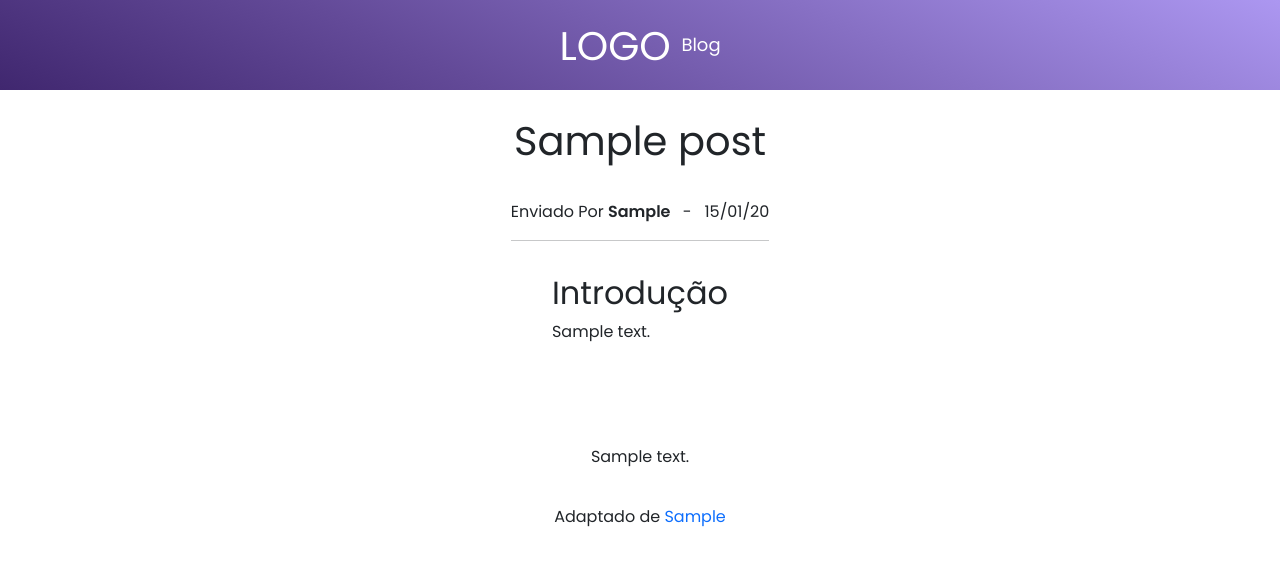
After one commit to miguelhp373/Poupa_Mais_App_Web_Financas_TCC_2021_ETECVAV, a PHP site: page /pages/blog/view/post.php?id=1 in a window 1280 px wide. The commit adds this page. Shown: the top 566 px of the page. Run offline with PHP 8.4, Linux system fonts and the light colour scheme; tables that the repository leaves empty or names only in its code hold one stand-in row (values such as "Sample post"); some libraries are stand-ins or nearby versions.

Commit message:
blog commit - first beta

```diff
--- /dev/null
+++ b/pages/blog/view/post.php
@@ -0,0 +1,147 @@
+<?php
+require_once('../../../source/controller/connection.php');
+
+
+$get_Id = filter_input(INPUT_GET, 'id', FILTER_SANITIZE_STRING);
+
+//busca posts
+
+try {
+
+    $searchPost = $connection->prepare("SELECT id, title, description, text, date, creatorpost, origin FROM blog_posts WHERE id = :id");
+    $searchPost->bindParam(':id', $get_Id);
+    $searchPost->execute();
+
+    if ($searchPost->rowCount() > 0) {
+        $row = $searchPost->fetchAll(PDO::FETCH_ASSOC);
+    }
+} catch (PDOException $error) {
+    die('Erro Ao Tentar Se Comunicar com o Servidor, Tente Novamente Mais Tarde.');
+}
+
+?>
+
+<!DOCTYPE html>
+<html lang="pt-br">
+
+<head>
+    <meta charset="UTF-8" />
+    <meta http-equiv="X-UA-Compatible" content="IE=edge" />
+    <meta name="viewport" content="width=device-width, initial-scale=1.0" />
+    <title>Blog | <?php foreach ($row as $get_Data) {echo $get_Data['title']; }?></title>
+
+    <!--Criado em 06/08/2021-->
+
+    <!--Jquery-->
+    <script src="https://ajax.googleapis.com/ajax/libs/jquery/3.5.1/jquery.min.js"></script>
+
+    <!--Bootstrap v5-->
+    <link href="https://cdn.jsdelivr.net/npm/bootstrap@5.0.2/dist/css/bootstrap.min.css" rel="stylesheet" integrity="sha384-EVSTQN3/azprG1Anm3QDgpJLIm9Nao0Yz1ztcQTwFspd3yD65VohhpuuCOmLASjC" crossorigin="anonymous" />
+    <script src="https://cdn.jsdelivr.net/npm/bootstrap@5.0.2/dist/js/bootstrap.bundle.min.js" integrity="sha384-MrcW6ZMFYlzcLA8Nl+NtUVF0sA7MsXsP1UyJoMp4YLEuNSfAP+JcXn/tWtIaxVXM" crossorigin="anonymous"></script>
+
+    <!--Icones FontAwesome-->
+    <script src="https://kit.fontawesome.com/bb41ae50aa.js" crossorigin="anonymous"></script>
+
+    <!--Importante-->
+    <link rel="stylesheet" href="../../../source/root/root.css" />
+
+    <!--Estilos-->
+    <link rel="stylesheet" href="../../../source/styles/blog_page/main.css" />
+    <link rel="stylesheet" href="../../../source/styles/mobile/blog_page/main.css">
+
+    <!-- Mask Input JS -->
+    <script src="https://cdn.jsdelivr.net/gh/miguelhp373/MaskInputJS/maskjs@1.3/maskjs.min.js"></script>
+
+</head>
+<style>
+    .left_logo>a>h1>sup {
+        font-size: 18px;
+    }
+
+    .navbar-brand>sup {
+        font-size: 18px;
+    }
+</style>
+
+<body>
+    <!--NavBar Desktop-->
+    <div class="nav_bar_top">
+        <div class="row_nav_bar">
+            <div class="left_logo">
+                <a href="../index.php">
+                    <h1>LOGO
+                        <sup>Blog</sup>
+                    </h1>
+                </a>
+            </div>
+        </div>
+    </div>
+    <!------------------>
+
+    <!--NavBar Mobile-->
+    <div class="nav_bar_top_mobile">
+        <nav class="navbar navbar-expand-lg navbar-light bg-light mobile">
+            <div class="container-fluid">
+                <a class="navbar-brand" href="../index.php">
+                    Logo
+                    <sup>Blog</sup>
+                </a>
+            </div>
+        </nav>
+
+    </div>
+    <!------------------>
+
+    <div class="container-content-post">
+        <div class="content-post">
+            <?php
+            if (isset($row)) {
+                if ($row != null) {
+                    foreach ($row as $get_Data) {
+            ?>
+                        <div class="title-post-view">
+                            <h1><?php echo $get_Data['title']; ?></h1>
+                        </div>
+                        <div class="date_post">
+                            <span> Enviado Por
+                                <strong>
+                                    <?php echo $get_Data['creatorpost']; ?>
+                                </strong>
+                                &nbsp; - &nbsp; <?php echo date('d/m/y', strtotime($get_Data['date'])); ?>
+                            </span>
+                            <hr>
+                        </div>
+
+                        <div class="intro-description">
+                            <h2>Introdução</h2>
+                            <p>
+                                <?php echo $get_Data['description']; ?>
+                            </p>
+                        </div>
+
+                        <br>
+                        <br>
+                        <div class="text-notice">
+                            <p>
+                                <?php echo nl2br($get_Data['text']); ?>
+                            </p>
+                        </div>
+
+                        <div class="autor">
+                            <span>Adaptado de
+                                <a href="<?php echo $get_Data['origin']; ?>" target="_blank" rel="noopener noreferrer">
+                                    <?php echo $get_Data['origin']; ?>
+                                </a>
+                            </span>
+                            <br><br>
+                        </div>
+            <?php }
+                }
+            } else {
+                echo "<h1 >Post Não Encontrado</h1>";
+            } ?>
+        </div>
+    </div>
+</body>
+
+</html>
--- /dev/null
+++ b/source/styles/blog_page/main.css
@@ -0,0 +1,138 @@
+/* Nav Bar Styles */
+.nav_bar_top {
+  width: 100%;
+  height: 90px;
+
+  background-image: var(--gradiente-color);
+}
+
+.row_nav_bar {
+  display: flex;
+  flex-direction: row;
+  justify-content: space-around;
+  align-items: center;
+  height: 88px;
+}
+
+.row_nav_bar > .left_logo {
+  padding-top: 12px;
+}
+
+.row_nav_bar > .left_logo > a {
+  text-decoration: none;
+  color: #ffff;
+  font-family: "Poppins", sans-serif;
+}
+
+.row_nav_bar > .right_menu > a {
+  text-decoration: none;
+  color: #ffff;
+  font-family: "Poppins", sans-serif;
+
+  padding: 25px;
+
+  transition: 0.2s;
+}
+
+.row_nav_bar > .right_menu > a:hover {
+  filter: brightness(70%);
+  border-bottom: 3px solid var(--text-primary);
+}
+
+/*------------------------------------*/
+
+.container-content {
+  width: 100%;
+  height: 100vh;
+  background-color: #ffff;
+}
+.content {
+  width: 100%;
+  height: 100%;
+
+  margin: 12px;
+
+  display: grid;
+  grid-template-columns: auto auto auto;
+}
+
+.card-poster {
+  width: 350px;
+  height: 350px;
+  margin: 10px;
+  background-color: var(--input-background);
+  box-shadow: rgba(50, 50, 93, 0.25) 0px 2px 5px -1px,
+    rgba(0, 0, 0, 0.3) 0px 1px 3px -1px;
+
+  border-radius: 12px;
+
+  transition: 0.2s;
+}
+
+
+
+.title-post > h1 {
+  color: #000;
+  font-size: 24px;
+  text-align: center;
+  padding: 14px;
+}
+
+.post_content {
+  text-align: center;
+  margin: 16px;
+  color: #000;
+}
+
+.read_more{
+    width: 80px;
+    height: 50px;
+
+    background-color: var(--primary-color);
+    color: var(--text-primary);
+    padding: 10px;
+    border-radius: 12px;
+
+    transition: 0.2s;
+}
+
+.read_more:hover{
+    cursor: pointer;
+    filter: brightness(80%);
+}
+
+
+
+
+/* page post */
+
+.container-content-post{
+    width: 100%;
+    background-color: #ffff;
+
+    display: flex;
+    flex-direction: row;
+    justify-content: center;
+    align-items: center;
+}
+
+.content-post{
+    display: flex;
+    flex-direction: column;
+    justify-content: center;
+    align-items: center;
+    width: 50%;
+}
+
+.title-post-view{
+    margin: 17px;
+    padding: 10px;
+}
+
+.intro-description{
+    margin: 17px;
+}
+
+.text-notice{
+    margin: 20px;
+}
```
Also changed, not shown: index.php (+37 -95 lines), pages/blog/index.php (added, +137 -0 lines), pages/dicas/index.php (deleted, +0 -111 lines), source/styles/mobile/blog_page/main.css (added, +53 -0 lines).
